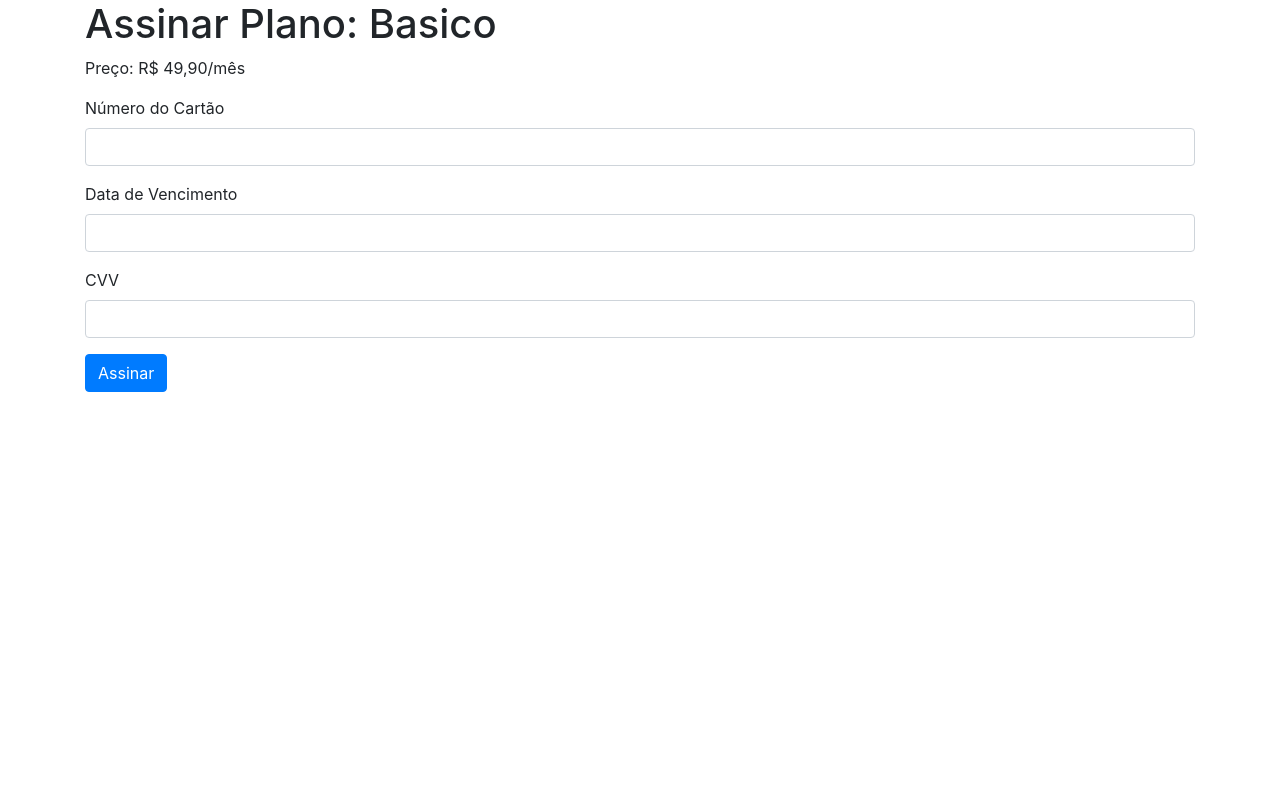
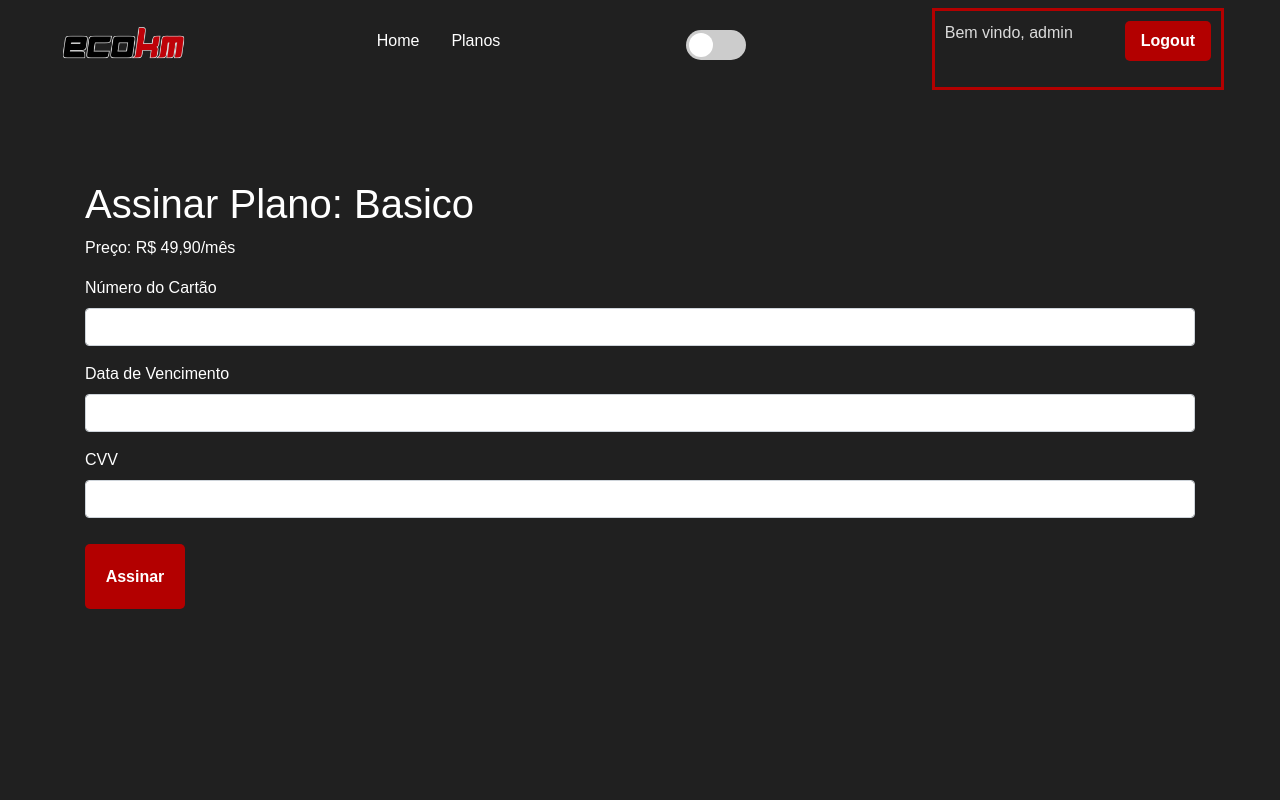
Before and after one commit to xdaniel-nicola/EcoKm, a PHP site: the page made by planos/assinarPlano.php in a window 1280 px wide. Run offline with PHP 8.4, Linux system fonts and the light colour scheme; a user stored in the database is signed in; data comes from the database, SQL or seed files in the repository.

Commit message:
estilização e validação na página de compra do plano

```diff
--- /dev/null
+++ b/planos/assinarPlano.css
@@ -0,0 +1,253 @@
+* {
+    margin: 0;
+    padding: 0;
+    box-sizing: border-box;
+}
+
+body {
+    font-family: Arial, sans-serif;
+    height: 100vh;
+    background-color: #202020;
+    background-size: cover;
+    background-position: center;
+    transition: background-color 0.5s;
+}
+
+.theme-toggle {
+    position: relative;
+    display: flex;
+    align-items: center;
+    justify-content: center;
+}
+
+.toggle-switch {
+    display: none;
+}
+
+.toggle-label {
+    display: flex;
+    align-items: center;
+    cursor: pointer;
+    position: relative;
+    width: 60px;
+    height: 30px;
+    background-color: #ccc;
+    border-radius: 15px;
+    transition: background-color 0.3s ease;
+}
+
+.toggle-slider {
+    position: absolute;
+    top: 3px;
+    left: 3px;
+    width: 24px;
+    height: 24px;
+    background-color: #ffffff;
+    border-radius: 50%;
+    transition: transform 0.3s ease;
+}
+
+.icon-sun, .icon-moon {
+    position: absolute;
+    font-size: 20px;
+}
+
+.icon-sun {
+    left: 5px;
+}
+
+.icon-moon {
+    right: 5px;
+    display: none;
+}
+
+.toggle-switch:checked + .toggle-label {
+    background-color: #4d4d4d;
+}
+
+.toggle-switch:checked + .toggle-label .toggle-slider {
+    transform: translateX(30px);
+}
+
+.toggle-switch:checked + .toggle-label .icon-sun {
+    display: none;
+}
+
+.toggle-switch:checked + .toggle-label .icon-moon {
+    display: block;
+}
+
+header {
+    position: relative;
+    padding: 0 2rem;
+}
+
+.username-container {
+    display: none;
+}
+
+li {
+    list-style: none;
+}
+
+.action-btn{
+    background-color:#b30000;
+    color: #ffffff !important;
+    padding: 0.5rem 1rem;
+    border: none;
+    outline: none;
+    border-radius: 5px;
+    font-size: 0.8rem;
+    font-weight: bold;
+    cursor: pointer;
+    transition: scale 0.2 ease;
+}
+
+.action-btn:hover {
+    scale: 1.05;
+    color: #fff;
+    background-color: #660000;
+}
+
+.navbar {
+    width: 100%;
+    height: 80px;
+    max-width: 1200px;
+    margin: 0 auto;
+    display: flex;
+    align-items: center;
+    justify-content: space-between;
+}
+
+.navbar .links {
+    display: flex;
+    gap: 2rem;
+}
+
+.navbar .toggle-btn {
+    color: #fff;
+    font-size: 1.5rem;
+    cursor: pointer;
+    display: none;
+}
+
+.links a:before {
+    content: "";
+    position: absolute;
+    width: 100%;
+    height: 2px;
+    bottom: 0;
+    left: 0;
+    background-color: #b30000;
+    visibility: hidden;
+    -webkit-transform: scaleX(0);
+    transform: scaleX(0);
+    -webkit-transition: all 0.3s ease-in-out 0s;
+    transition: all 0.3s ease-in-out 0s;
+}
+
+.username-container{
+    display: block;
+}
+
+a {
+    text-decoration: none;
+    position: relative;
+    color: #fff;
+    font-size: 1rem;
+}
+
+a:hover {
+    text-decoration: none;
+    color: #fff;
+}
+
+a:hover:before {
+    visibility: visible;
+    -webkit-transform: scaleX(1);
+    transform: scaleX(1);
+}
+.alterBtn{
+    background-color:#b30000;
+    color: #fff;
+    padding: 0.5rem 1rem;
+    border: none;
+    outline: none;
+    border-radius: 5px;
+    font-size: 1rem;
+    font-weight: bold;
+    cursor: pointer;
+    transition: scale 0.2 ease;
+    width: 100px;
+    height: 65px;
+    text-align: center;
+    margin-top: 10px;
+}
+
+.alterBtn:hover {
+    scale: 1.05;
+    color: #fff;
+    transition: scale 0.2 ease;
+    background-color: #660000;
+}
+
+.username-container{
+    border-color: #b30000;
+    border-style:solid;
+    display: flex;
+    flex-wrap: wrap;
+}
+
+.username-container a{
+    margin: 10px;
+    display: flex;
+    text-decoration: none;
+    position: relative;
+    color: #dbdbdb;
+    font-size: 1rem;
+}
+
+.container {
+    margin-top: 100px;
+    color: white;
+}
+
+.span-required {
+    font-size: 12px;
+    margin: 5px 0 0 1px;
+    color: #b30000;
+    display: none;
+    margin-left: 10px;
+    margin-top: -1px;
+    text-align: justify;
+    justify-content: right;
+    position: absolute;
+}
+
+/* MODO CLARO */
+body.light-mode {
+    background-color: #f4f4f4;
+    color: #333;
+}
+body.light-mode .container{
+    color: black;
+}
+body.light-mode .links a{
+    color: black;
+}
+body.light-mode .action-btn{
+    color: #fff !important;
+}
+/* MODO ESCURO */
+
+@media screen and (max-width: 414px) {
+    .container {
+        margin-top:125px;
+    }
+}
+
+@media screen and (max-width: 400px) {
+    .container {
+        margin-top:170px;
+    }
+}
--- /dev/null
+++ b/planos/assinarPlano.js
@@ -0,0 +1,106 @@
+document.addEventListener('DOMContentLoaded', function() {
+    console.log('JavaScript carregado');
+    const form = document.getElementById("form");
+    const campos = document.querySelectorAll('.container input');
+    const spans = document.querySelectorAll('.span-required');
+
+    const numCartaoRegex = /^[0-9]{4}\ [0-9]{4}\ [0-9]{4}\ [0-9]{4}$/;
+    const validadeRegex = /^(0?[1-9]|[12][0-9]|3[01])\/(0?[1-9]|1[012])/;
+    const CVVRegex = /^[0-9]{3}$/;
+
+
+const toggleSwitch = document.getElementById('toggle-switch');
+const body = document.body;
+
+toggleSwitch.addEventListener('change', () => {
+    if (toggleSwitch.checked) {
+        body.classList.add('light-mode');
+        body.classList.remove('dark-mode');
+    } else {
+        body.classList.add('dark-mode');
+        body.classList.remove('light-mode');
+    }
+});
+
+window.addEventListener('load', () => {
+    const isLightMode = localStorage.getItem('theme') === 'light';
+    if (isLightMode) {
+        toggleSwitch.checked = true;
+        body.classList.add('light-mode');
+    } else {
+        body.classList.add('dark-mode');
+    }
+});
+
+toggleSwitch.addEventListener('change', () => {
+    const theme = toggleSwitch.checked ? 'light' : 'dark';
+    localStorage.setItem('theme', theme);
+});
+form.addEventListener('submit', function(event) {
+    event.preventDefault(); // Evita o envio padrão do formulário
+    validador(); // Função para validar os campos antes de enviar
+});
+
+function validador() {
+    const isNumCartaoValid = numCartaoValidate();
+    const isCVVValid = CVVValidate();
+    const isValidadeValid = validadeValidate();
+
+    console.log("Nome válido: ", isNumCartaoValid)
+    console.log("Email válido: ", isCVVValid);
+    console.log("Data válida: ", isValidadeValid);
+
+    if (isNumCartaoValid && isCVVValid && isValidadeValid) {
+        form.submit(); // Envio do formulário se todos os campos forem válidos
+        return true;
+    } else {
+        // alert('Por favor, preencha todos os campos corretamente.');
+        return false;
+    }
+}
+
+function setError(index) {
+    campos[index].style.border = '2px solid #e63636';
+    spans[index].style.display = 'block';
+}
+
+function removeError(index) {
+    campos[index].style.border = '';
+    spans[index].style.display = 'none';
+}
+
+// campos[0].addEventListener('input', numCartaoValidate);
+// campos[1].addEventListener('input', CVVValidate);
+// campos[2].addEventListener('input', validadeValidate);
+
+
+function numCartaoValidate() {
+    if (!numCartaoRegex.test(campos[0].value.trim())) {
+        setError(0);
+        return false;
+    } else {
+        removeError(0);
+        return true;
+    }
+}
+
+function CVVValidate() {
+    if (!CVVRegex.test(campos[1].value.trim())) {
+        setError(1);
+        return false;
+    } else {
+        removeError(1);
+        return true;
+    }
+}
+
+function validadeValidate() {
+    if (!validadeRegex.test(campos[2].value.trim())) {
+        setError(2);
+        return false;
+    } else {
+        removeError(2);
+        return true;
+    }
+}
+});
--- a/planos/assinarPlano.php
+++ b/planos/assinarPlano.php
@@ -1,9 +1,13 @@
 <?php
-session_start();
 require_once "../php/conexao.php";
 
+if (session_status() === PHP_SESSION_NONE) {
+    session_start();
+}
+$loggedInClass = isset($_SESSION['username']) ? 'logged-in' : '';
+
 if (!isset($_SESSION['username'])) {
-    header("Location: login/loginForm.php");
+    header("Location: ../login/loginForm.php");
 }
 
 $planoEscolhido = $_GET['plano'] ?? '';
@@ -29,31 +33,66 @@ $cpf = $stmt->fetchColumn();
     <meta name="viewport" content="width=device-width, initial-scale=1.0">
     <title>Assinar Plano</title>
     <link rel="stylesheet" href="https://stackpath.bootstrapcdn.com/bootstrap/4.1.3/css/bootstrap.min.css">
-    <script src="script.js" defer></script>
+    <link rel="stylesheet" href="assinarPlano.css">
+    <script src="assinarPlano.js" defer></script>
 </head>
 <body>
+<body class="<?php echo $loggedInClass; ?>">
+    <header>
+        <div class="navbar">
+            <div class="logo"><img src="../img/ecokmlogo3.png" width="135"></div>
+            <ul class="links">
+                <li><a href="../index.php">Home</a></li>
+                <li><a href="planos.php">Planos</a></li>
+            </ul>
+            <!-- Botão de alternância de tema -->
+            <div class="theme-toggle">
+            <input type="checkbox" id="toggle-switch" class="toggle-switch">
+            <label for="toggle-switch" class="toggle-label">
+            <span class="toggle-slider"></span>
+            </label>
+            </div>
+            <?php if (isset($_SESSION['username'])): ?>
+                <div class="username-container">
+                <ul class="links">
+                    <li><a class="usuario" href="../usuario/perfil.php">Bem vindo, <?php echo htmlspecialchars($_SESSION['username']);?></a></li>
+                    <li><a href="../login/logout.php" class="action-btn">Logout</a></li>
+                </ul>
+                </div>
+            <?php else: ?>
+                <a href="../login/loginForm.php" class="action-btn">Login</a>
+            <?php endif; ?>
+            <div class="toggle-btn">
+                <i class="fa-solid fa-bars"></i>
+            </div>
+            </div>
+        </div>
+    </header>
     <div class="container">
         <h1>Assinar Plano: <?php echo htmlspecialchars($planoEscolhido); ?></h1>
         <p>Preço: R$ <?php echo number_format($precoPlano, 2, ',', '.'); ?>/mês</p>
 
-        <form action="confirmarPlano.php" method="POST">
+        <form action="confirmarPlano.php" id="form" method="POST">
             <div class="form-group">
                 <label for="numeroCartao">Número do Cartão</label>
-                <input type="text" class="form-control" id="numeroCartao" name="numeroCartao" required>
+                <input type="text" class="form-control" id="numeroCartao" name="numeroCartao" oninput="numCartaoValidate()">
+                <span class="span-required">Número inválido.</span>
             </div>
             <div class="form-group">
                 <label for="vencimento">Data de Vencimento</label>
-                <input type="text" class="form-control" id="vencimento" name="vencimento" required>
+                <input type="text" class="form-control" id="vencimento" name="vencimento" oninput="validadeValidate()">
+                <span class="span-required">Digite uma data válida.</span>
             </div>
             <div class="form-group">
                 <label for="cvv">CVV</label>
-                <input type="text" class="form-control" id="cvv" name="cvv" required>
+                <input type="text" class="form-control" id="cvv" name="cvv" oninput="CVVValidate()">
+                <span class="span-required">CVV deve ter 3 dígitos.</span>
             </div>
             <input type="hidden" name="plano" value="<?php echo htmlspecialchars($planoEscolhido); ?>">
             <input type="hidden" name="cpf" value="<?php echo htmlspecialchars($cpf); ?>">
             <input type="hidden" name="preco" value="<?php echo htmlspecialchars($precoPlano); ?>">
 
-            <button type="submit" class="btn btn-primary">Assinar</button>
+            <button type="submit" class="alterBtn">Assinar</button>
         </form>
     </div>
 </body>
--- a/planos/plano.css
+++ b/planos/plano.css
@@ -63,9 +63,6 @@ a:hover:before {
     font-size: 1rem;
 }
 
-.username-container {
-    display: none;
-}
 
 .action-btn {
     display: block;
```
Also changed, not shown: planos/planos.php (+7 -7 lines).
